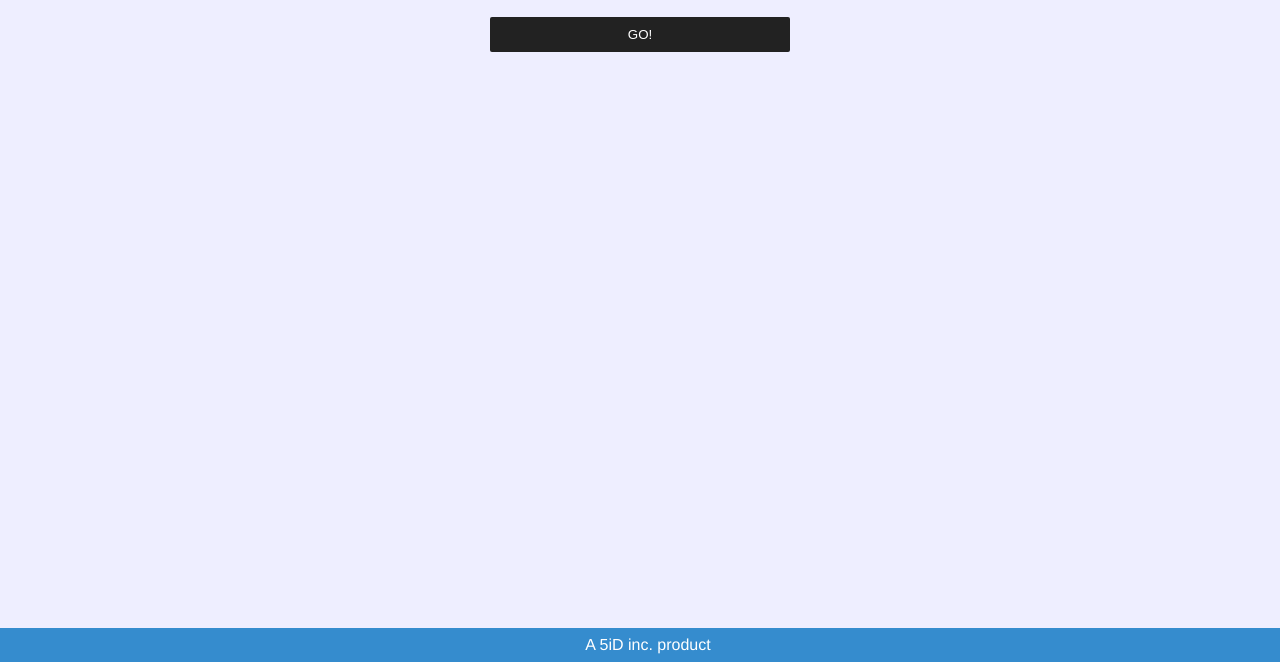
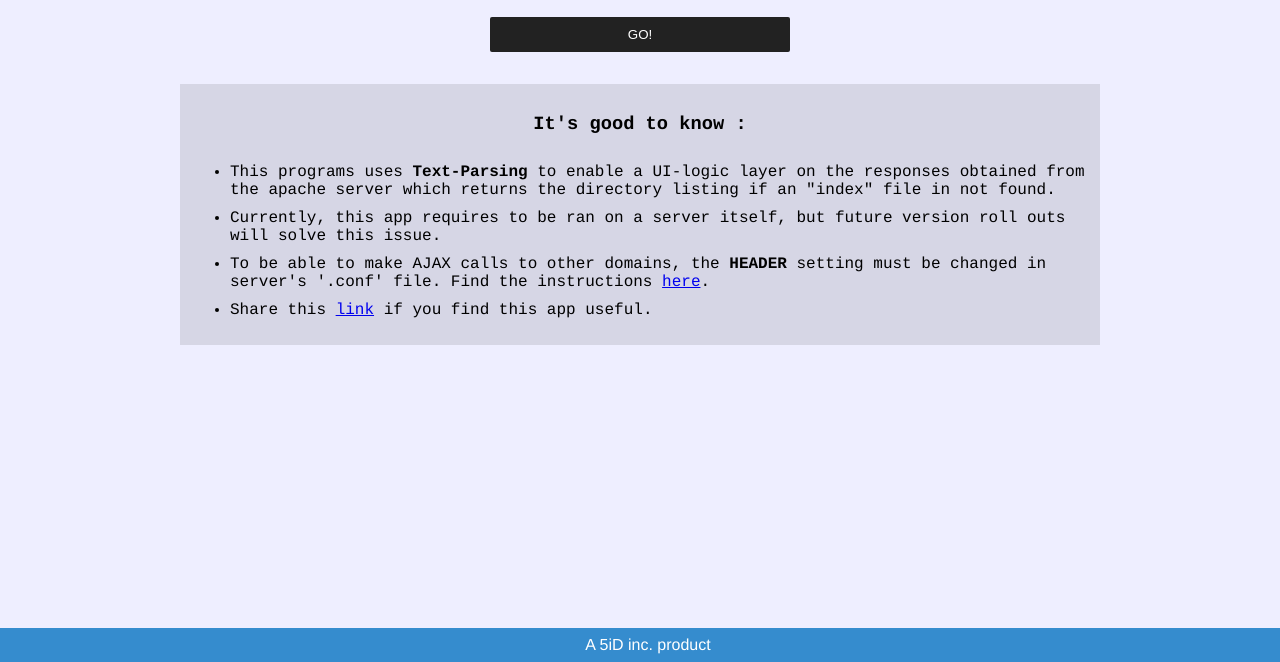
Before and after one commit to sidharthasingh/easy-apache-directory, a plain HTML site: page index.html in a window 1280 px wide. Shown: the part 138-800 px from the top of the page. Drawn offline with Linux system fonts and the light colour scheme.

Commit message:
Added instructions on screen.

```diff
--- a/index.html
+++ b/index.html
@@ -22,7 +22,18 @@
 		<div id="view" class="view">
 		</div>
 		<div class="invisible-table" id="invisible-table">
-					</div>
+		</div>
+		<div class="info">
+			<div class="note">
+				<h3>It's good to know :</h3>
+				<ul>
+					<li>This programs uses <strong>Text-Parsing</strong> to enable a UI-logic layer on the responses obtained from the apache server which returns the directory listing if an "index" file in not found.</li>
+					<li>Currently, this app requires to be ran on a server itself, but future version roll outs will solve this issue.</li>
+					<li>To be able to make AJAX calls to other domains, the <strong>HEADER</strong> setting must be changed in server's '.conf' file. Find the instructions <a href="README.md" target="_blank">here</a>.</li>
+					<li>Share this <a href="https://github.com/sidharthasingh" target="_blank">link</a> if you find this app useful.</li>
+				</ul>
+			</div>
+		</div>
 		<div class="footer">
 			<div class="footnote">
 				<a href="https://github.com/sidharthasingh">A 5iD inc. product</a>
--- a/main.css
+++ b/main.css
@@ -106,3 +106,21 @@ img{
 .view{
 	margin-left: 0%;
 }
+
+.info{
+	background-color: rgba(0,0,0,0.1);
+	width: 95%;
+	text-align: center;
+	font-family: courier;
+	max-width: 900px;
+	margin: auto;
+	padding: 10px;
+}
+
+.info ul{
+	text-align: left;
+}
+
+.info ul li{
+	padding-top: 10px;
+}
```
